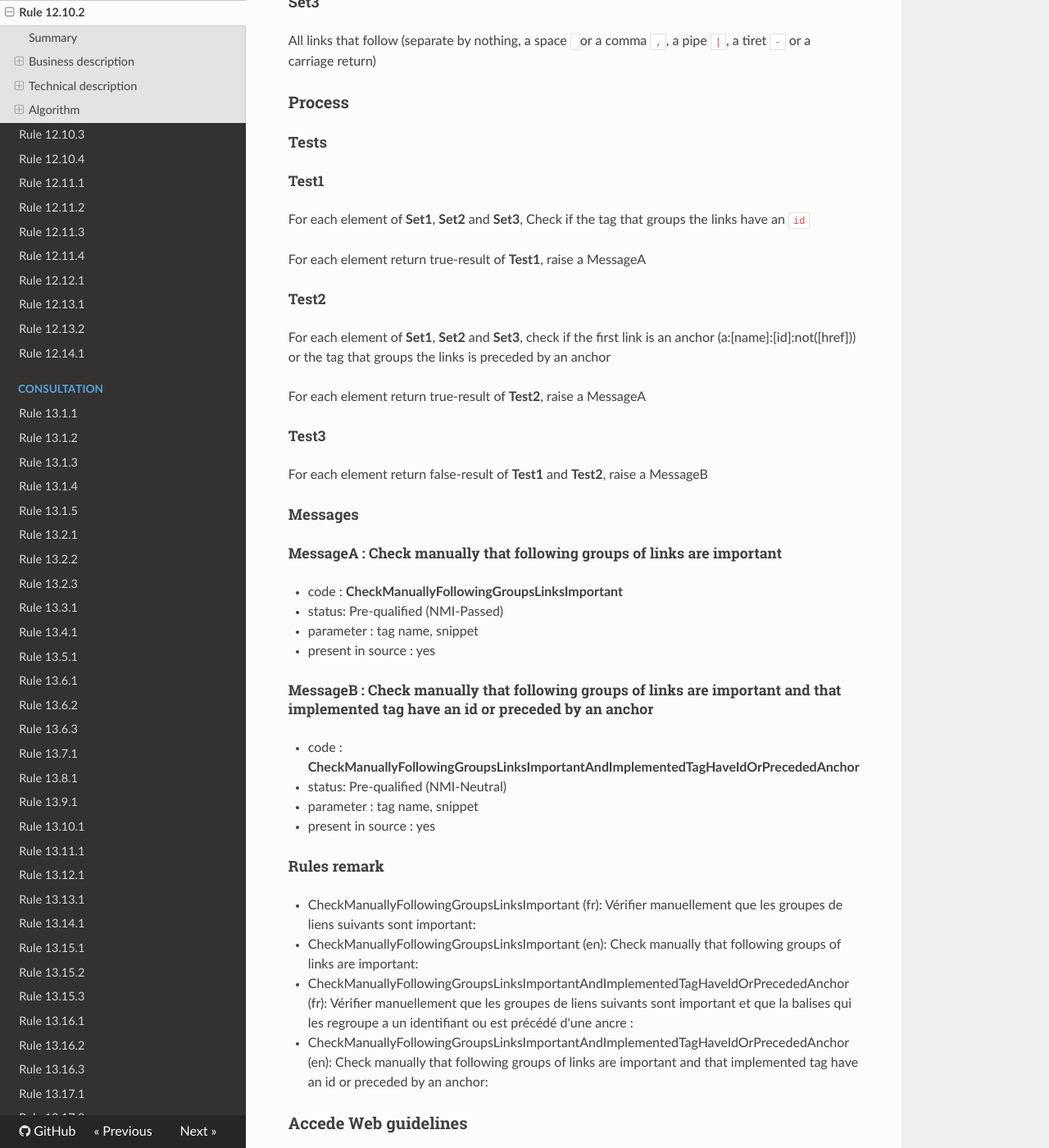
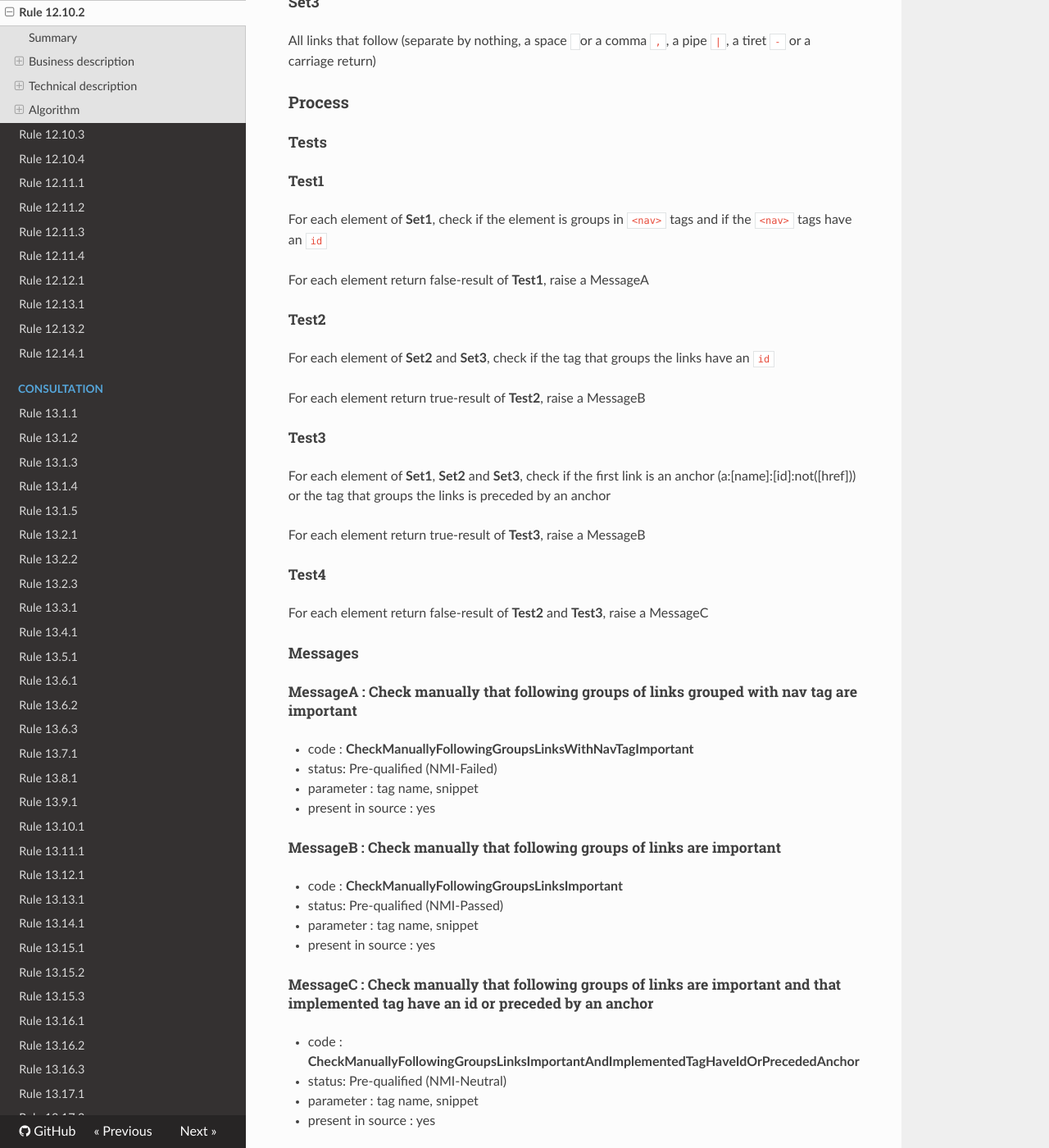
Before and after one commit to Tanaguru/RGAA3-2016, an MkDocs documentation site: the page built from docs/Rule-12-10-2.md, in a window 1280 px wide and 1400 px high, scrolled down 1447 px. Shown: the whole window at 82% size. Built offline with MkDocs 1.6.1, drawn with Linux system fonts in a browser that asks for light colours; nearby versions of some CDN libraries; old or Windows-style settings are respelled for this version of MkDocs; some of the changed text lies outside the part shown.

Commit message:
Update tests 12.10.1 and 12.10.2

```diff
--- a/docs/Rule-12-10-2.md
+++ b/docs/Rule-12-10-2.md
@@ -61,30 +61,43 @@ All links that follow (separate by nothing, a space ` ` or a comma `,`, a pipe `
 
 ##### Test1
 
-For each element of **Set1**, **Set2** and **Set3**, Check if the tag that groups the links have an `id`
+For each element of **Set1**, check if the element is groups in `<nav>` tags and if the `<nav>` tags have an `id`
 
-For each element return true-result of **Test1**, raise a MessageA
+For each element return false-result of **Test1**, raise a MessageA
 
 ##### Test2
 
-For each element of **Set1**, **Set2** and **Set3**, check if the first link is an anchor (a:[name]:[id]:not([href])) or the tag that groups the links is preceded by an anchor
+For each element of **Set2** and **Set3**, check if the tag that groups the links have an `id`
 
-For each element return true-result of **Test2**, raise a MessageA
+For each element return true-result of **Test2**, raise a MessageB
 
 ##### Test3
 
-For each element return false-result of **Test1** and **Test2**, raise a MessageB
+For each element of **Set1**, **Set2** and **Set3**, check if the first link is an anchor (a:[name]:[id]:not([href])) or the tag that groups the links is preceded by an anchor
+
+For each element return true-result of **Test3**, raise a MessageB
+
+##### Test4
+
+For each element return false-result of **Test2** and **Test3**, raise a MessageC
 
 #### Messages
 
-##### MessageA : Check manually that following groups of links are important
+##### MessageA : Check manually that following groups of links grouped with nav tag are important
+
+-    code : **CheckManuallyFollowingGroupsLinksWithNavTagImportant**
+-    status: Pre-qualified (NMI-Failed)
+-    parameter : tag name, snippet
+-    present in source : yes
+
+##### MessageB : Check manually that following groups of links are important
 
 -    code : **CheckManuallyFollowingGroupsLinksImportant**
 -    status: Pre-qualified (NMI-Passed)
 -    parameter : tag name, snippet
 -    present in source : yes
 
-##### MessageB : Check manually that following groups of links are important and that implemented tag have an id or preceded by an anchor
+##### MessageC : Check manually that following groups of links are important and that implemented tag have an id or preceded by an anchor
 
 -    code : **CheckManuallyFollowingGroupsLinksImportantAndImplementedTagHaveIdOrPrecededAnchor**
 -    status: Pre-qualified (NMI-Neutral)
@@ -92,6 +105,9 @@ For each element return false-result of **Test1** and **Test2**, raise a Message
 -    present in source : yes
 
 #### Rules remark
+
+ * CheckManuallyFollowingGroupsLinksWithNavTagImportant (fr): V&eacute;rifier manuellement que les groupes de liens avec la balise nav suivants sont important :
+ * CheckManuallyFollowingGroupsLinksWithNavTagImportant (en): Check manually that following groups of links grouped with nav tag are important:
 
  * CheckManuallyFollowingGroupsLinksImportant (fr): V&eacute;rifier manuellement que les groupes de liens suivants sont important:
  * CheckManuallyFollowingGroupsLinksImportant (en): Check manually that following groups of links are important:
@@ -105,6 +121,10 @@ For each element return false-result of **Test1** and **Test2**, raise a Message
 
 ### Analysis
 
+#### Passed
+
+All groups of links are grouped with `<nav>` tags (All element of **Test1** return true-result and **Set2** and **Set3** are empty)
+
 #### Not Applicable
 
 The page has no group of link (**Set1**, **Set2** and **Set3** are empty)
```
Also changed, not shown: docs/Rule-12-10-1.md (+1 -1 lines), 3 other files.
